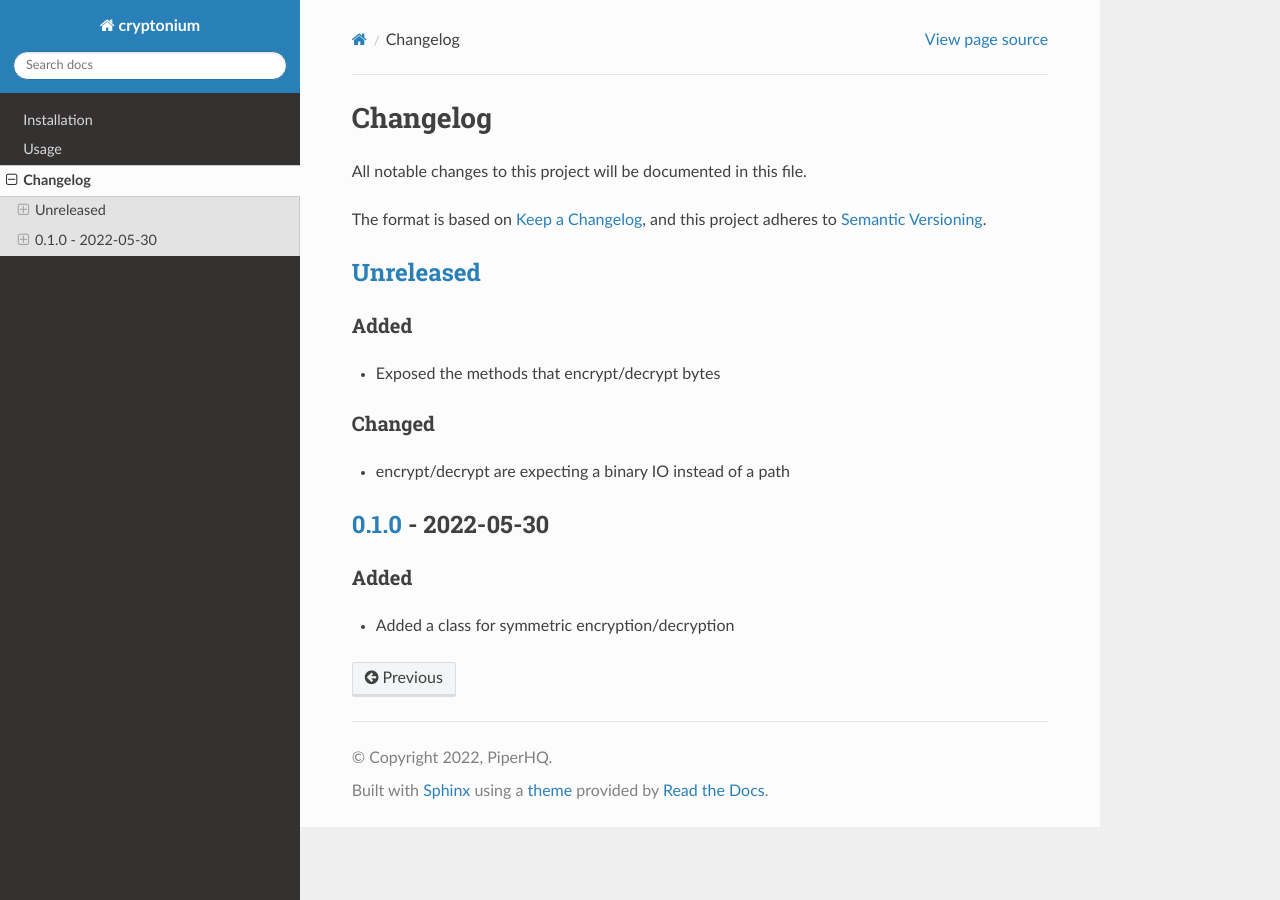
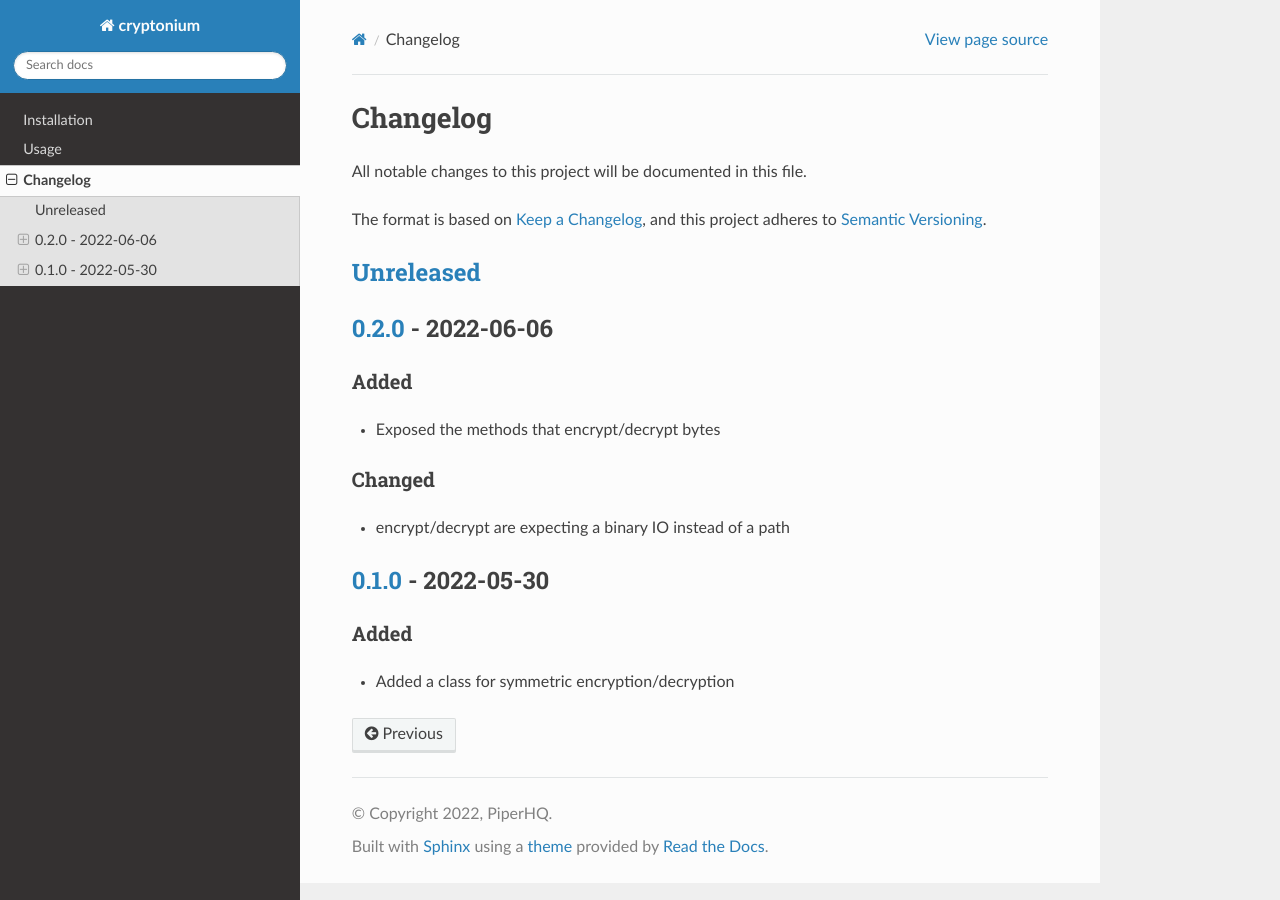
Before and after one commit to piper-hq/cryptonium, a Sphinx documentation site: the page built from docs/source/changelog.rst, in a window 1280 px wide. Built offline with Sphinx 7.4.7 and the Read the Docs theme 2.0.0, drawn with Linux system fonts in a browser that asks for light colours.

Commit message:
Bump version

```diff
--- a/CHANGELOG.rst
+++ b/CHANGELOG.rst
@@ -8,6 +8,9 @@ The format is based on `Keep a Changelog`_, and this project adheres to `Semanti
 
 `Unreleased`_
 -------------
+
+`0.2.0`_ - 2022-06-06
+---------------------
 
 Added
 ^^^^^
@@ -24,7 +27,8 @@ Added
 ^^^^^
 * Added a class for symmetric encryption/decryption
 
-.. _`unreleased`: https://github.com/piper-hq/cryptonium/compare/v0.1.0...main
+.. _`unreleased`: https://github.com/piper-hq/cryptonium/compare/v0.2.0...main
+.. _`0.2.0`: https://github.com/piper-hq/cryptonium/compare/v0.1.0...v0.2.0
 .. _`0.1.0`: https://github.com/piper-hq/cryptonium/releases/tag/v0.1.0
 
 .. _`Keep a Changelog`: https://keepachangelog.com/en/1.0.0/
--- a/README.rst
+++ b/README.rst
@@ -34,7 +34,7 @@ The easiest way is to use `poetry`_ to manage your dependencies and add *crypton
 .. code-block:: toml
 
     [tool.poetry.dependencies]
-    cryptonium = "^0.1.0"
+    cryptonium = "^0.2.0"
 
 Usage
 ^^^^^
--- a/docs/source/installation.rst
+++ b/docs/source/installation.rst
@@ -7,7 +7,7 @@ The easiest way is to use `poetry`_ to manage your dependencies and add *crypton
 .. code-block:: toml
 
     [tool.poetry.dependencies]
-    cryptonium = "^0.1.0"
+    cryptonium = "^0.2.0"
 
 
 .. _poetry: https://python-poetry.org/
--- a/pyproject.toml
+++ b/pyproject.toml
@@ -31,7 +31,7 @@ testpaths = "tests"
 
 [tool.poetry]
 name = "cryptonium"
-version = "0.1.0"
+version = "0.2.0"
 description = "Crypto library"
 authors = [
     "PiperHQ <tech@piperhq.co>",
```
